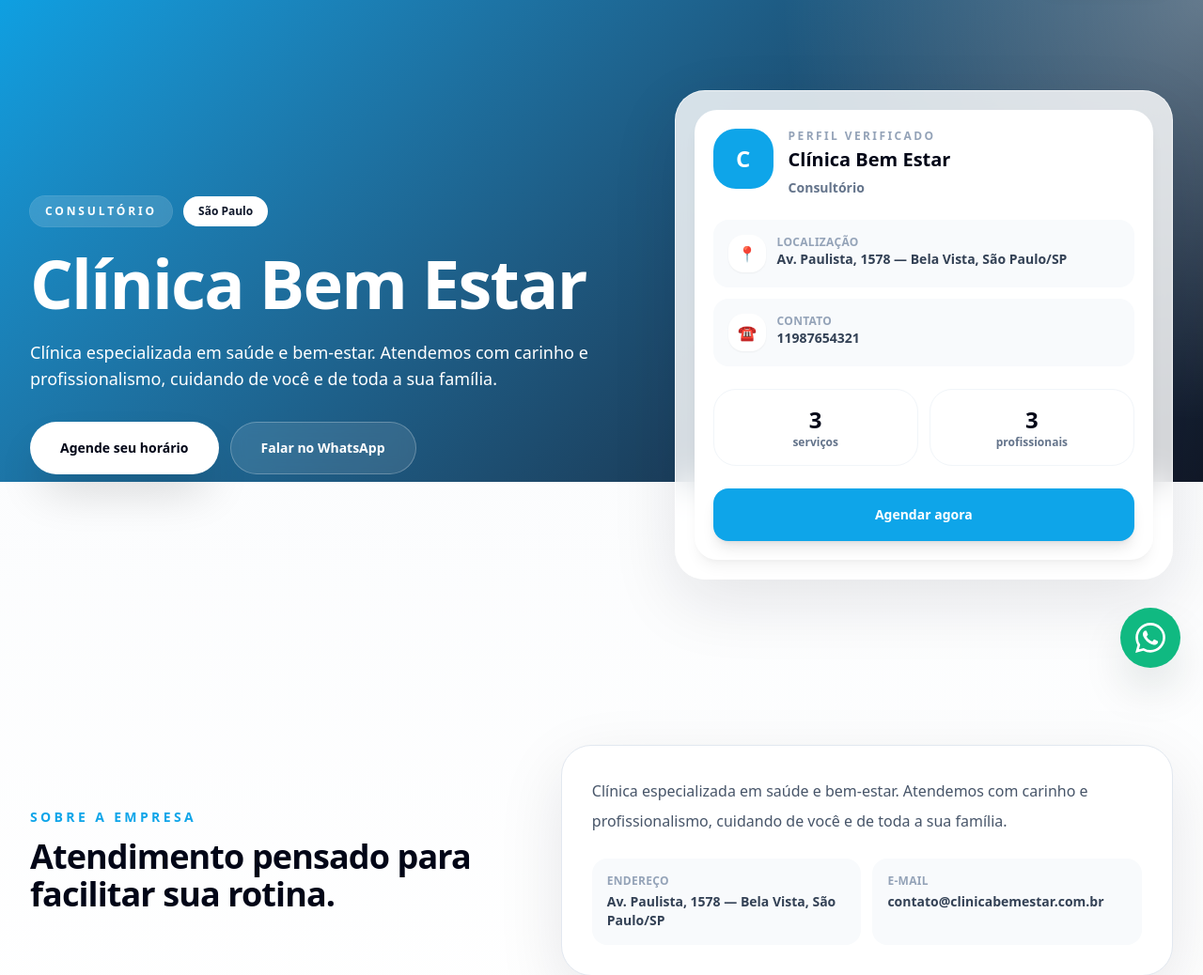
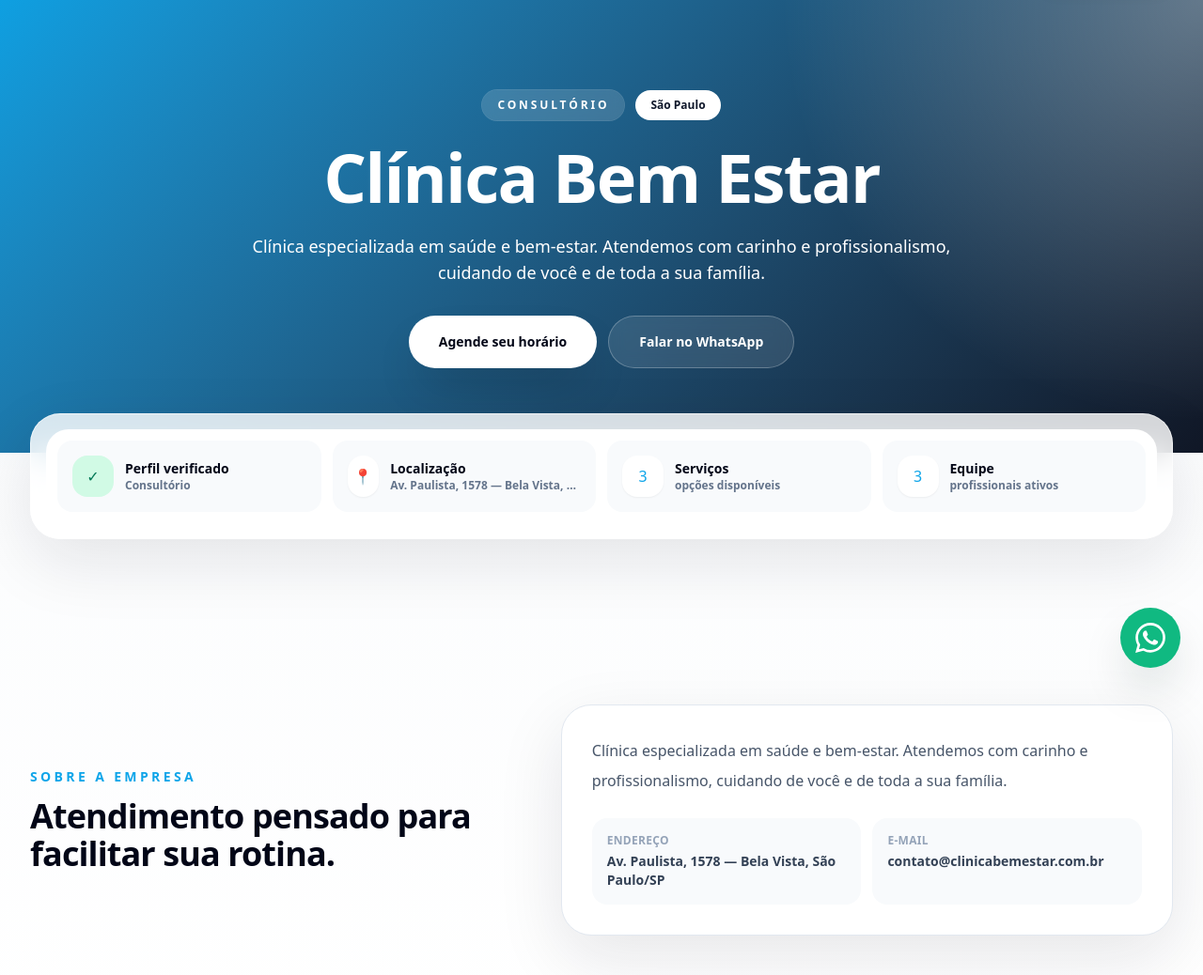
Before and after one commit to system-care/GuiaComercial, a Laravel app: page /clinica-bem-estar in a window 1280 px wide. Shown: the part 69-1107 px from the top of the page at 94% size. Run offline with Laravel 12, Linux system fonts and the light colour scheme; data comes from the database, SQL or seed files in the repository; parts of the project's set-up code (start-up, migrations or seed data) failed here and were passed over; some libraries are stand-ins or nearby versions.

Commit message:
Refine tenant landing hero

```diff
--- a/resources/views/tenant/landing.blade.php
+++ b/resources/views/tenant/landing.blade.php
@@ -156,9 +156,9 @@
             <div class="absolute inset-x-0 top-0 h-[72%] {{ $bannerUrl ? 'gc-hero-image bg-cover bg-center' : 'gc-hero-bg' }}"></div>
             <div class="absolute inset-x-0 top-0 h-[72%] bg-[radial-gradient(circle_at_top_right,rgba(255,255,255,.32),transparent_28rem)]"></div>
 
-            <div class="relative mx-auto grid max-w-7xl gap-8 px-4 pb-16 pt-12 sm:px-6 sm:pb-20 sm:pt-16 lg:grid-cols-[1.05fr_.95fr] lg:px-8 lg:pb-24 lg:pt-24">
-                <div class="flex flex-col justify-center text-white">
-                    <div class="mb-6 flex flex-wrap items-center gap-3">
+            <div class="relative mx-auto max-w-7xl px-4 pb-16 pt-12 sm:px-6 sm:pb-20 sm:pt-16 lg:px-8 lg:pb-24 lg:pt-24">
+                <div class="mx-auto flex max-w-4xl flex-col items-center text-center text-white">
+                    <div class="mb-6 flex flex-wrap items-center justify-center gap-3">
                         <span class="rounded-full bg-white/15 px-4 py-2 text-xs font-black uppercase tracking-[0.24em] text-white ring-1 ring-white/20 backdrop-blur">
                             {{ $nicheName }}
                         </span>
@@ -169,15 +169,15 @@
                         @endif
                     </div>
 
-                    <h1 class="max-w-3xl text-4xl font-black leading-[1.03] tracking-tight sm:text-5xl lg:text-7xl">
+                    <h1 class="max-w-4xl text-4xl font-black leading-[1.03] tracking-tight sm:text-5xl lg:text-7xl">
                         {{ $heroTitle !== '' ? $heroTitle : $tenant->name }}
                     </h1>
 
-                    <p class="mt-6 max-w-2xl text-base leading-8 text-white/82 sm:text-lg">
+                    <p class="mt-6 max-w-3xl text-base leading-8 text-white/82 sm:text-lg">
                         {{ $heroSubtitle !== '' ? $heroSubtitle : ($description !== '' ? $description : 'Atendimento profissional, serviços selecionados e agendamento online em poucos passos.') }}
                     </p>
 
-                    <div class="mt-8 flex flex-col gap-3 sm:flex-row">
+                    <div class="mt-8 flex w-full flex-col justify-center gap-3 sm:w-auto sm:flex-row">
                         @if ($hasBooking)
                             <a href="#agendar" class="inline-flex min-h-14 items-center justify-center rounded-full bg-white px-8 py-4 text-sm font-black text-slate-950 shadow-2xl shadow-black/20 transition hover:-translate-y-0.5">
                                 Agende seu horário
@@ -191,69 +191,43 @@
                     </div>
                 </div>
 
-                <aside class="lg:pl-8">
-                    <div class="gc-glass overflow-hidden rounded-[2rem] border border-white/60 p-5 shadow-soft">
-                        <div class="rounded-[1.5rem] bg-white p-5 shadow-lg shadow-slate-950/5">
-                            <div class="flex items-start gap-4">
-                                @if ($logoUrl)
-                                    <img src="{{ $logoUrl }}" alt="Logo {{ $tenant->name }}" class="h-16 w-16 rounded-3xl object-contain ring-1 ring-slate-200">
-                                @else
-                                    <div class="flex h-16 w-16 items-center justify-center rounded-3xl bg-brand text-2xl font-black text-white">
-                                        {{ mb_substr($tenant->name, 0, 1) }}
-                                    </div>
-                                @endif
-                                <div class="min-w-0 flex-1">
-                                    <p class="text-xs font-black uppercase tracking-[0.2em] text-slate-400">Perfil verificado</p>
-                                    <h2 class="mt-1 text-xl font-black leading-tight text-slate-950">{{ $tenant->name }}</h2>
-                                    <p class="mt-2 text-sm font-semibold text-slate-500">{{ $nicheName }}</p>
+                <div class="gc-glass mt-12 rounded-[2rem] border border-white/60 p-4 shadow-soft">
+                    <div class="grid gap-3 rounded-[1.5rem] bg-white p-3 sm:grid-cols-2 lg:grid-cols-4">
+                        <div class="flex items-center gap-3 rounded-2xl bg-slate-50 p-4">
+                            <span class="flex h-11 w-11 items-center justify-center rounded-2xl bg-emerald-100 text-emerald-700">✓</span>
+                            <div>
+                                <p class="text-sm font-black text-slate-950">Perfil verificado</p>
+                                <p class="text-xs font-bold text-slate-500">{{ $nicheName }}</p>
                             </div>
                         </div>
 
-                            <div class="mt-6 grid gap-3">
                         @if ($location)
-                                    <div class="flex items-start gap-3 rounded-2xl bg-slate-50 p-4">
-                                        <span class="flex h-10 w-10 items-center justify-center rounded-2xl bg-white text-brand shadow-sm">📍</span>
-                                        <div>
-                                            <p class="text-xs font-black uppercase tracking-wide text-slate-400">Localização</p>
-                                            <p class="text-sm font-bold text-slate-700">{{ $location }}</p>
+                            <div class="flex items-center gap-3 rounded-2xl bg-slate-50 p-4">
+                                <span class="flex h-11 w-11 items-center justify-center rounded-2xl bg-white text-brand shadow-sm">📍</span>
+                                <div class="min-w-0">
+                                    <p class="text-sm font-black text-slate-950">Localização</p>
+                                    <p class="truncate text-xs font-bold text-slate-500">{{ $location }}</p>
                                 </div>
                             </div>
                         @endif
 
-                                @if ($tenant->phone || $whatsappUrl)
-                                    <div class="flex items-start gap-3 rounded-2xl bg-slate-50 p-4">
-                                        <span class="flex h-10 w-10 items-center justify-center rounded-2xl bg-white text-brand shadow-sm">☎</span>
+                        <div class="flex items-center gap-3 rounded-2xl bg-slate-50 p-4">
+                            <span class="flex h-11 w-11 items-center justify-center rounded-2xl bg-white text-brand shadow-sm">{{ $services->count() }}</span>
                             <div>
-                                            <p class="text-xs font-black uppercase tracking-wide text-slate-400">Contato</p>
-                                            <p class="text-sm font-bold text-slate-700">{{ $tenant->phone ?: 'Atendimento via WhatsApp' }}</p>
-                                        </div>
-                                    </div>
-                                @endif
-                            </div>
-
-                            <div class="mt-6 grid grid-cols-2 gap-3">
-                                <div class="rounded-3xl border border-slate-100 p-4 text-center">
-                                    <p class="text-2xl font-black text-slate-950">{{ $services->count() }}</p>
-                                    <p class="text-xs font-bold text-slate-500">serviços</p>
-                                </div>
-                                <div class="rounded-3xl border border-slate-100 p-4 text-center">
-                                    <p class="text-2xl font-black text-slate-950">{{ $professionals->count() }}</p>
-                                    <p class="text-xs font-bold text-slate-500">profissionais</p>
+                                <p class="text-sm font-black text-slate-950">Serviços</p>
+                                <p class="text-xs font-bold text-slate-500">opções disponíveis</p>
                             </div>
                         </div>
 
-                            @if ($hasBooking)
-                                <a href="#agendar" class="mt-6 flex min-h-14 items-center justify-center rounded-2xl bg-brand px-5 py-4 text-sm font-black text-white shadow-lg shadow-slate-950/10 transition hover:opacity-90">
-                                    Agendar agora
-                                </a>
-                            @elseif ($whatsappUrl)
-                                <a href="{{ $whatsappUrl }}" target="_blank" rel="noopener" class="mt-6 flex min-h-14 items-center justify-center rounded-2xl bg-emerald-500 px-5 py-4 text-sm font-black text-white shadow-lg shadow-emerald-900/10 transition hover:bg-emerald-600">
-                                    Falar no WhatsApp
-                                </a>
-                            @endif
+                        <div class="flex items-center gap-3 rounded-2xl bg-slate-50 p-4">
+                            <span class="flex h-11 w-11 items-center justify-center rounded-2xl bg-white text-brand shadow-sm">{{ $professionals->count() }}</span>
+                            <div>
+                                <p class="text-sm font-black text-slate-950">Equipe</p>
+                                <p class="text-xs font-bold text-slate-500">profissionais ativos</p>
                             </div>
                         </div>
-                </aside>
+                    </div>
+                </div>
             </div>
         </section>
 
```
Lines whose indentation alone changed are shown as unchanged.
